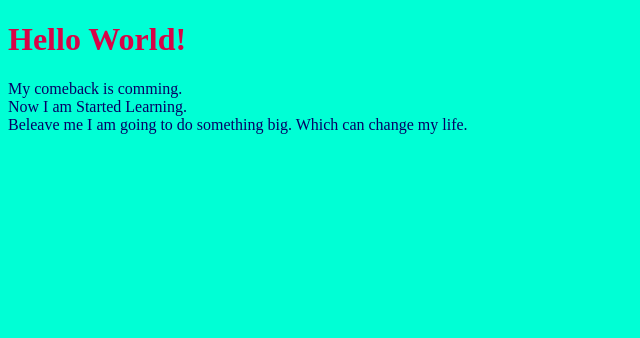
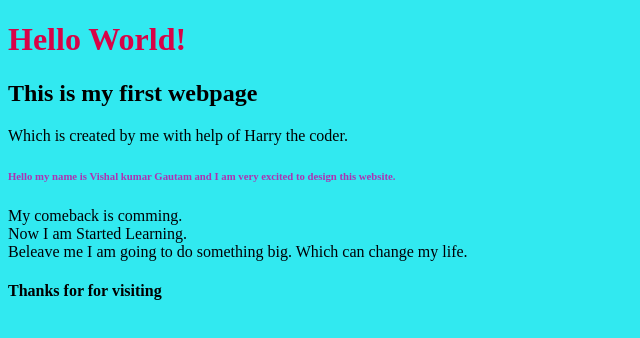
Before and after one commit to vvkgautam9686/SigmaWebDevelopment, a plain HTML site: page index.html in a window 1280 px wide. Shown: the whole page, without its empty margins (0-640 px from the left). Drawn offline with Linux system fonts and the light colour scheme.

Commit message:
some minor changes

```diff
--- a/index.html
+++ b/index.html
@@ -3,19 +3,23 @@
 <head>
     <meta charset="UTF-8">
     <meta name="viewport" content="width=device-width, initial-scale=1.0">
-    <title>IndexWebPage</title>
+    <title>Home Page</title>
     <link rel="stylesheet" href="style.css">
     <link rel="stylesheet" href="scripts.js">
-    <script>scripts.js
+    <!-- <script>scripts.js
 
-    </script>
+    </script> -->
 </head>
 <body>
     <h1>Hello World!</h1>
-    <p style="color: rgb(5, 0, 101);">My comeback is comming.
+    <h2>This is my first webpage </h2>
+    <p>Which is created by me with help of Harry the coder.</p>
+    <h6>Hello my name is Vishal kumar Gautam and I am very excited to design this website.</h6>
+    <p style="color: rgb(0, 0, 6);">My comeback is comming.
         <br> Now I am Started Learning.
         <br> Beleave me I am going to do something big. Which can change my life.
     </p>
-    <script src="sripts.js"> </script>
+    <h4>Thanks for for visiting</h4>
+    <!-- <script src="sripts.js"> </script> -->
 </body>
 </html>
--- a/style.css
+++ b/style.css
@@ -1,6 +1,9 @@
 body{
-    background: rgb(0, 255, 213);
+    background: rgba(1, 229, 237, 0.808);
 }
 h1{
     color: rgb(216, 3, 71);
 }
+h6{
+    color: rgb(172, 51, 178);
+}
```
